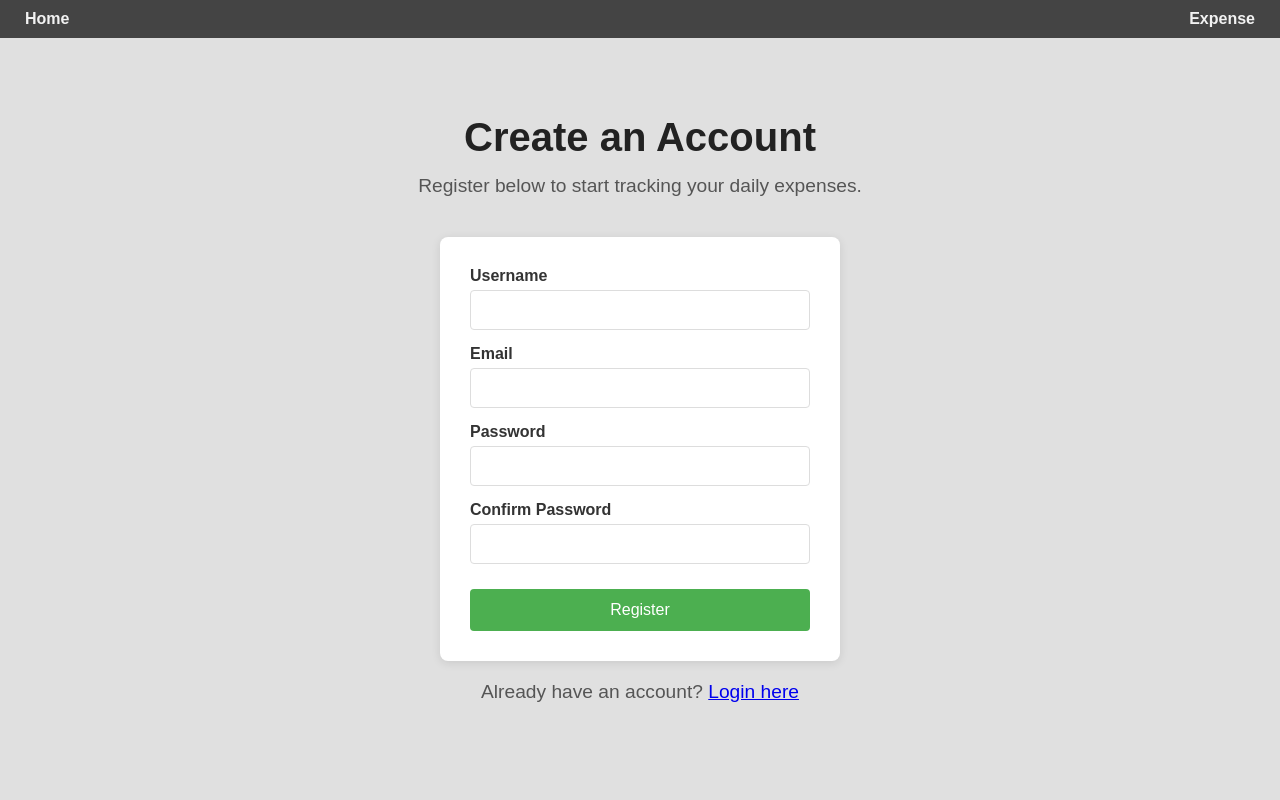
After one commit to Prabinkarki67/expense_tracker, a Django app: page /register/ in a window 1280 px wide. The commit adds this page. Run offline with Django 5.2, Linux system fonts and the light colour scheme.

Commit message:
added link to go from register link in nav bar from index to register.html

```diff
--- a/expense_tracker/expense_tracker/settings.py
+++ b/expense_tracker/expense_tracker/settings.py
@@ -31,6 +31,7 @@ ALLOWED_HOSTS = []
 # Application definition
 
 INSTALLED_APPS = [
+    'crispy_forms',
     'django.contrib.admin',
     'expenses',
     'django.contrib.auth',
@@ -116,9 +117,10 @@ USE_TZ = True
 # Static files (CSS, JavaScript, Images)
 # https://docs.djangoproject.com/en/5.1/howto/static-files/
 
-STATIC_URL = 'static/'
+STATIC_URL = '/static/'
 
 # Default primary key field type
 # https://docs.djangoproject.com/en/5.1/ref/settings/#default-auto-field
 
 DEFAULT_AUTO_FIELD = 'django.db.models.BigAutoField'
+CRISPY_TEMPLATE_PACK = 'bootstrap4'
--- a/expense_tracker/expense_tracker/urls.py
+++ b/expense_tracker/expense_tracker/urls.py
@@ -16,8 +16,10 @@ Including another URLconf
 """
 from django.contrib import admin
 from django.urls import path, include
-
+from expenses import views as expenses_view
 urlpatterns = [
     path('admin/', admin.site.urls),
-    path('expenses/', include('expenses.urls'))
+    path('expenses/', include('expenses.urls')),
+    path('register/', expenses_view.register, name='register')
+
 ]
--- /dev/null
+++ b/expense_tracker/expenses/forms.py
@@ -0,0 +1,12 @@
+from django import forms
+from django.contrib.auth.models import User
+from django.contrib.auth.forms import UserCreationForm
+
+class UserRegisterForm(UserCreationForm):
+    email=forms.EmailField()
+
+    class Meta:
+        model=User
+        fields=[
+            'username', 'email', 'password1', 'password2'
+        ]
--- /dev/null
+++ b/expense_tracker/expenses/templates/expenses/register.html
@@ -0,0 +1,182 @@
+{% load static %}
+<!DOCTYPE html>
+<html lang="en">
+<head>
+    <meta charset="UTF-8">
+    <meta name="viewport" content="width=device-width, initial-scale=1.0">
+    <title>Register - Expense Tracker</title>
+    <style>
+        /* Reset some default styling */
+        * {
+            margin: 0;
+            padding: 0;
+            box-sizing: border-box;
+            font-family: Arial, sans-serif;
+        }
+
+        body {
+            height: 100vh; /* Full viewport height */
+            display: flex;
+            flex-direction: column;
+            background-color: #f0f0f0; /* Changed from F01A1A (invalid without #) */
+            color: #333;
+        }
+
+        /* Navbar styling */
+        nav {
+            display: flex;
+            justify-content: space-between;
+            align-items: center;
+            background-color: #444;
+            padding: 10px 20px;
+        }
+
+        nav a {
+            color: #f2f2f2;
+            text-decoration: none;
+            font-weight: bold;
+            margin: 0 5px;
+        }
+
+        nav a:hover {
+            text-decoration: underline;
+        }
+
+        /* Main content wrapper to fill remaining space */
+        .main-content {
+            flex: 1; /* Take up remaining space */
+            display: flex;
+            flex-direction: column;
+            justify-content: center;
+            align-items: center;
+            text-align: center;
+            padding: 20px;
+            background-color: #e0e0e0;
+        }
+
+        .main-content h1 {
+            font-size: 2.5rem;
+            margin-bottom: 15px;
+            color: #222;
+        }
+
+        .main-content p {
+            font-size: 1.2rem;
+            color: #555;
+            max-width: 600px;
+            margin-bottom: 20px;
+        }
+
+        .description {
+            margin-top: 30px;
+            background-color: #d9d9d9;
+            padding: 20px;
+            border-radius: 8px;
+            max-width: 700px;
+        }
+
+        .description h2 {
+            margin-bottom: 15px;
+            color: #222;
+        }
+
+        .description p {
+            font-size: 1rem;
+            color: #333;
+        }
+
+        /* Form styling */
+        .register-form {
+            background: white;
+            padding: 30px;
+            border-radius: 8px;
+            box-shadow: 0 2px 10px rgba(0, 0, 0, 0.1);
+            width: 100%;
+            max-width: 400px;
+            margin-top: 20px;
+        }
+
+        .form-group {
+            margin-bottom: 15px;
+            text-align: left;
+        }
+
+        .form-group label {
+            display: block;
+            margin-bottom: 5px;
+            font-weight: bold;
+        }
+
+        .form-group input {
+            width: 100%;
+            padding: 10px;
+            border: 1px solid #ddd;
+            border-radius: 4px;
+            font-size: 1rem;
+        }
+
+        .btn-submit {
+            background-color: #4CAF50;
+            color: white;
+            border: none;
+            padding: 12px 20px;
+            border-radius: 4px;
+            cursor: pointer;
+            font-size: 1rem;
+            width: 100%;
+            margin-top: 10px;
+        }
+
+        .btn-submit:hover {
+            background-color: #45a049;
+        }
+
+        .login-link {
+            margin-top: 20px;
+        }
+    </style>
+</head>
+<body>
+    <nav>
+        <div class="nav-left">
+            <a href="{% url 'index' %}">Home</a>
+        </div>
+        <div class="nav-right">
+            <a href="{% url 'index' %}">Expense</a>
+        </div>
+    </nav>
+
+    <div class="main-content">
+        <h1>Create an Account</h1>
+        <p>Register below to start tracking your daily expenses.</p>
+
+        <form class="register-form" method="POST" action="#">
+            <div class="form-group">
+                <label for="username">Username</label>
+                <input type="text" id="username" name="username" required>
+            </div>
+
+            <div class="form-group">
+                <label for="email">Email</label>
+                <input type="email" id="email" name="email" required>
+            </div>
+
+            <div class="form-group">
+                <label for="password">Password</label>
+                <input type="password" id="password" name="password" required>
+            </div>
+
+            <div class="form-group">
+                <label for="confirm-password">Confirm Password</label>
+                <input type="password" id="confirm-password" name="confirm-password" required>
+            </div>
+
+            <button type="submit" class="btn-submit">Register</button>
+        </form>
+
+        <div class="login-link">
+            <p>Already have an account? <a href="#">Login here</a></p>
+        </div>
+    </div>
+</body>
+</html>
--- a/expense_tracker/expenses/views.py
+++ b/expense_tracker/expenses/views.py
@@ -1,6 +1,18 @@
 from django.shortcuts import render
 from django.http import HttpResponse
+from django.shortcuts import render
+from django.contrib.auth.forms import UserCreationForm
+from .forms import UserRegisterForm
 # Create your views here.
 
 def index(request):
-    return HttpResponse("This is response")
+    return render(request, 'expenses/index.html')
+def register(request):
+    if request.method == 'POST':
+        form=UserRegisterForm(request.POST)
+        if form.is_valid():
+            form.save()
+            username = form.cleaned_data.get('username')
+    else:
+        form=UserRegisterForm()
+    return render(request, 'expenses/register.html', {'form': form})
```
Also changed, not shown: expense_tracker/expenses/static/expenses/register.css (+135 -21 lines), expense_tracker/expenses/templates/expenses/index.html (added, +32 -0 lines).
